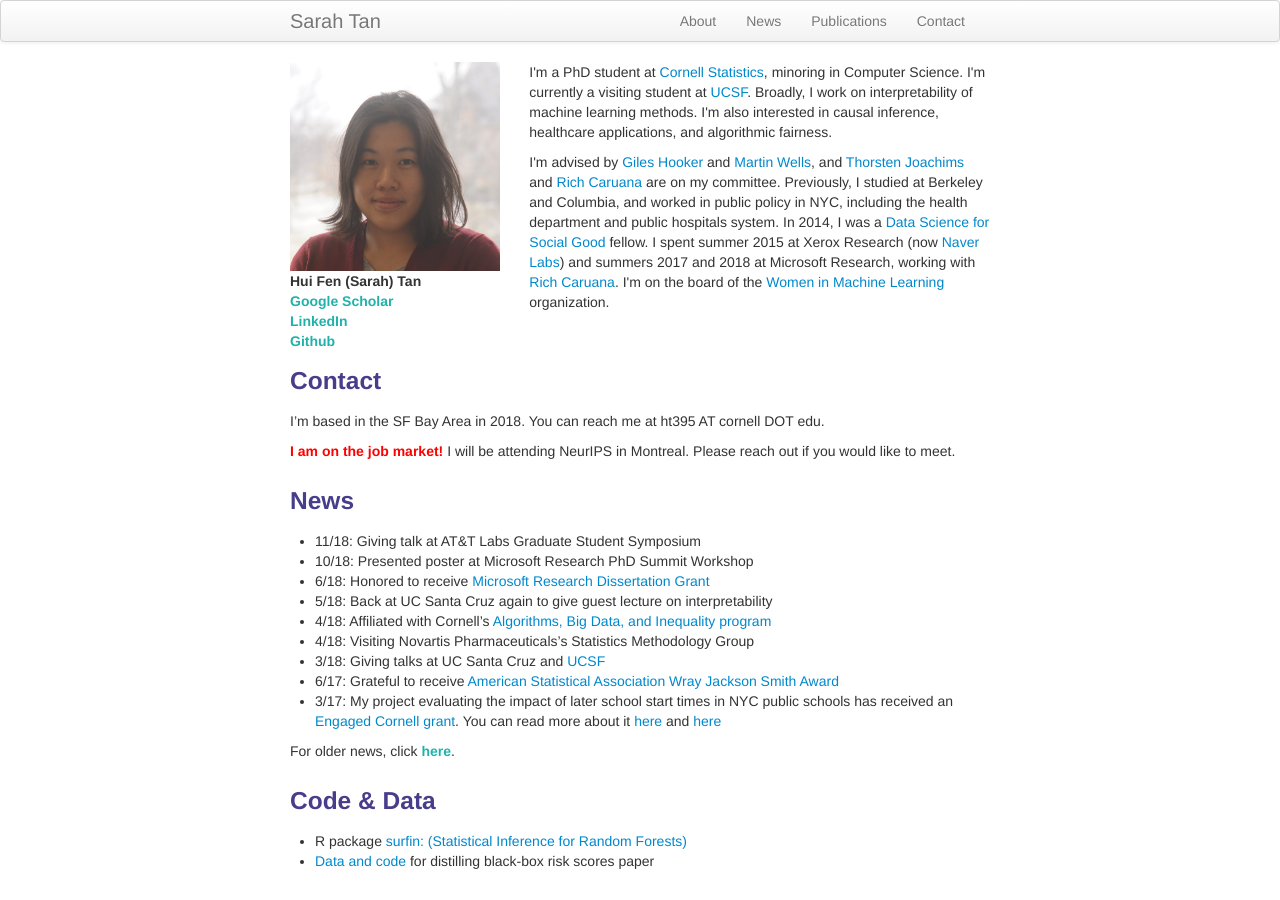
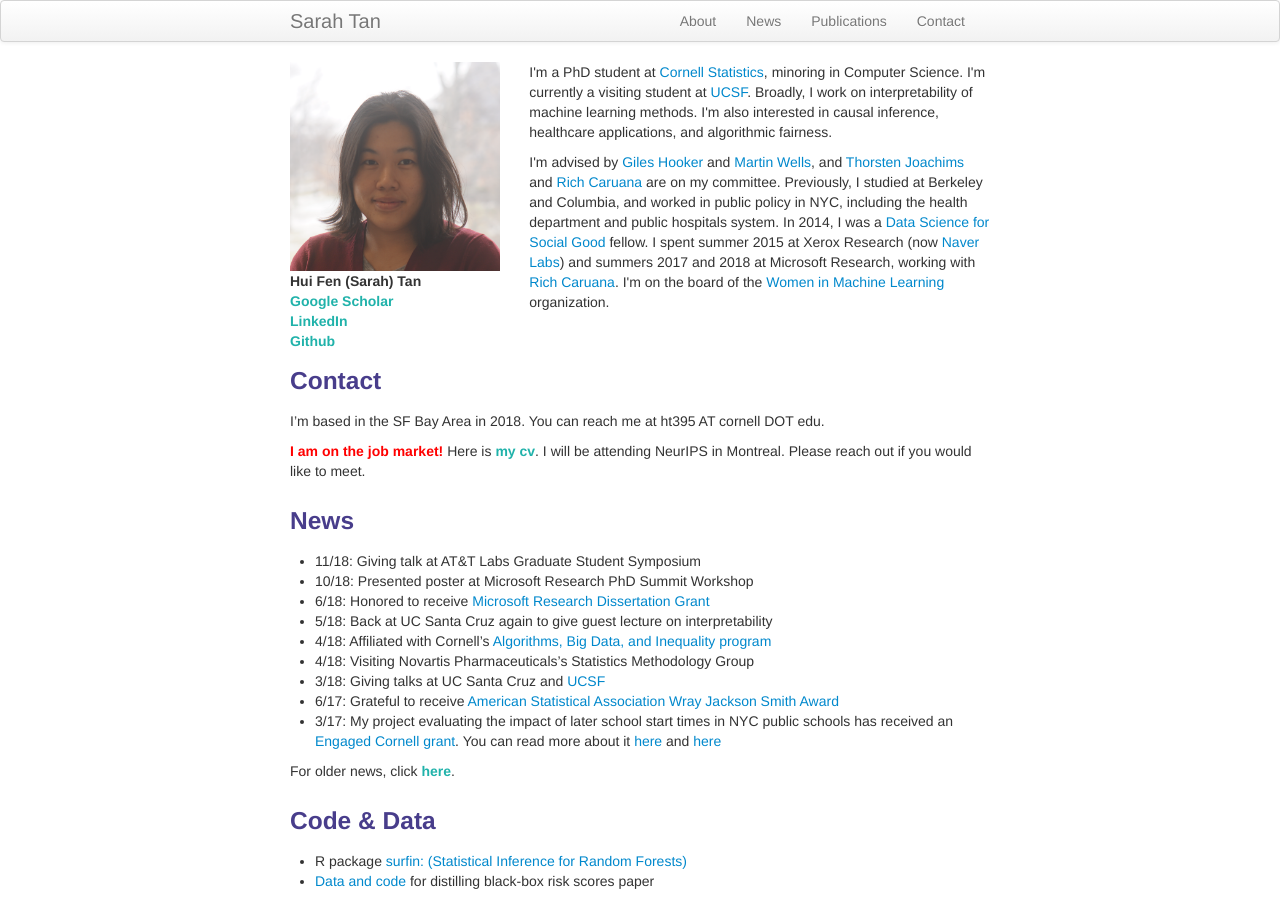
Before and after one commit to shftan/shftan.github.io, a Jekyll site: the page built from index.md, in a window 1280 px wide and 900 px high. Built offline with Jekyll 4.4.1, drawn with Linux system fonts in a browser that asks for light colours.

Commit message:
Update index.md

```diff
--- a/index.md
+++ b/index.md
@@ -28,7 +28,7 @@ keywords: Sarah Tan, Cornell, statistics, interpretability, causal inference, co
 <div class="row-fluid" id="contact"><h3>Contact</h3></div>
 I'm based in the SF Bay Area in 2018. You can reach me at ht395 AT cornell DOT edu.
 
-<span class="highlight">I am on the job market!</span> I will be attending NeurIPS in Montreal. Please reach out if you would like to meet.
+<span class="highlight">I am on the job market!</span> Here is <a class="paper" href="SarahTan_ShortCV_General.pdf">my cv</a>. I will be attending NeurIPS in Montreal. Please reach out if you would like to meet.
 
 <div class="row-fluid" id="news"><h3>News</h3>
 </div>
```
